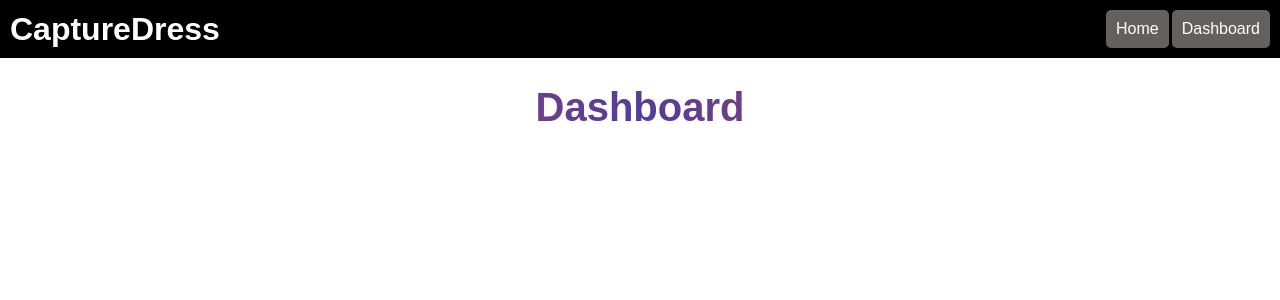
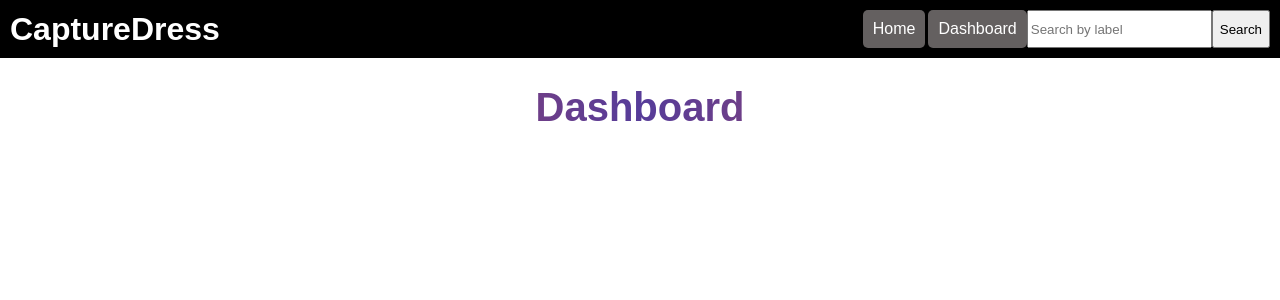
Before and after one commit to MuhammadZainAmmad/FYDP, a Flask app: page /dashboard in a window 1280 px wide. Shown: the top 300 px of the page. Run offline with Flask 3, Linux system fonts and the light colour scheme; data that the repository does not hold is empty.

Commit message:
partially working search functionality implemented

```diff
--- a/7_FlaskApp/app.py
+++ b/7_FlaskApp/app.py
@@ -138,6 +138,25 @@ def capture():
         print(e)
         return jsonify({'error': 'Failed to capture and store image.'}), 500
 
+@app.route('/search_result')
+def search_result():
+    try:
+        search_query = request.args.get('search', '')
+
+        if search_query:
+            # Retrieve image_path and label from the 'images' table based on the search query
+            select_query = "SELECT img, label FROM predicted_imgs WHERE LOWER(label) = %s"
+            cursor.execute(select_query, (search_query,))
+            records = cursor.fetchall()
+
+            return render_template('search_result.html', images=records, search_query=search_query)
+        else:
+            return render_template('search_result.html', images=[], search_query='')
+
+    except Exception as e:
+        print(e)
+        return jsonify({'error': 'Failed to fetch search results.'}), 500
+
 
 if __name__ == '__main__':
     app.run(debug=True)
--- a/7_FlaskApp/static/script.js
+++ b/7_FlaskApp/static/script.js
@@ -4,6 +4,8 @@ const predictButton = document.getElementById('predict-button');
 const storeButton = document.getElementById('store-button');
 const previewImage = document.getElementById('preview-image');
 const resultDiv = document.getElementById('result');
+const searchInput = document.getElementById('search-input');
+const searchButton = document.getElementById('search-button');
 
 const labelMap = {
     0: 'Informal',
@@ -72,6 +74,16 @@ cameraButton.addEventListener('click', async () => {
         console.error('Error capturing image:', error);
     }
 });
+
+searchButton.addEventListener('click', async () => {
+    const searchQuery = searchInput.value.toLowerCase();
+    if (searchQuery) {
+        window.location.href = `/search_result?search=${searchQuery}`;
+    } else {
+        window.location.href = '/search_result';
+    }
+});
+
 
 async function predictAndDisplayLabel(imageData) {
     const formData = createFormData(imageData);
--- a/7_FlaskApp/templates/header.html
+++ b/7_FlaskApp/templates/header.html
@@ -6,8 +6,8 @@
         <div class="navbar-buttons">
             <a href="/">Home</a>
             <a href="/dashboard">Dashboard</a>
-            <!-- <button class="login-btn">Login</button>
-            <button class="signup-btn">Signup</button> -->
+            <input type="text" id="search-input" placeholder="Search by label">
+            <button id="search-button">Search</button>
         </div>
     </div>
 </header>
```
Also changed, not shown: 7_FlaskApp/templates/search_result.html (added, +52 -0 lines).
